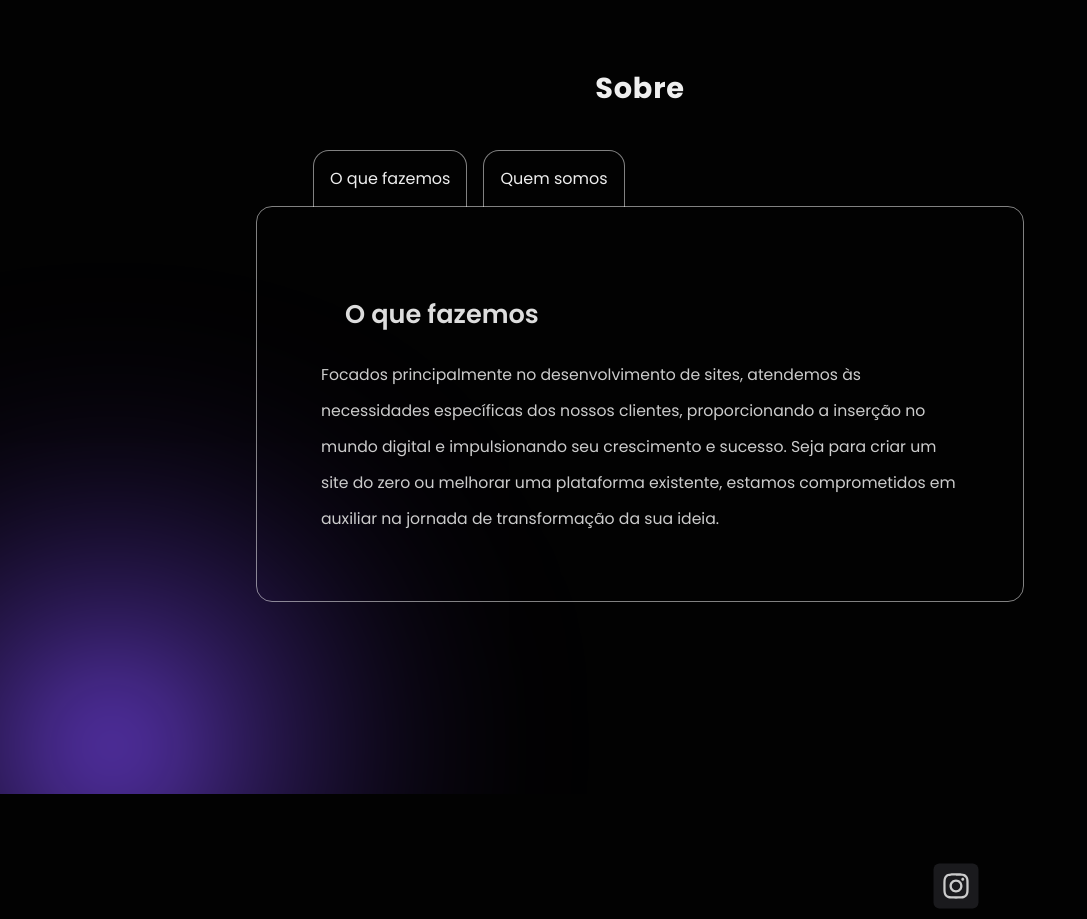
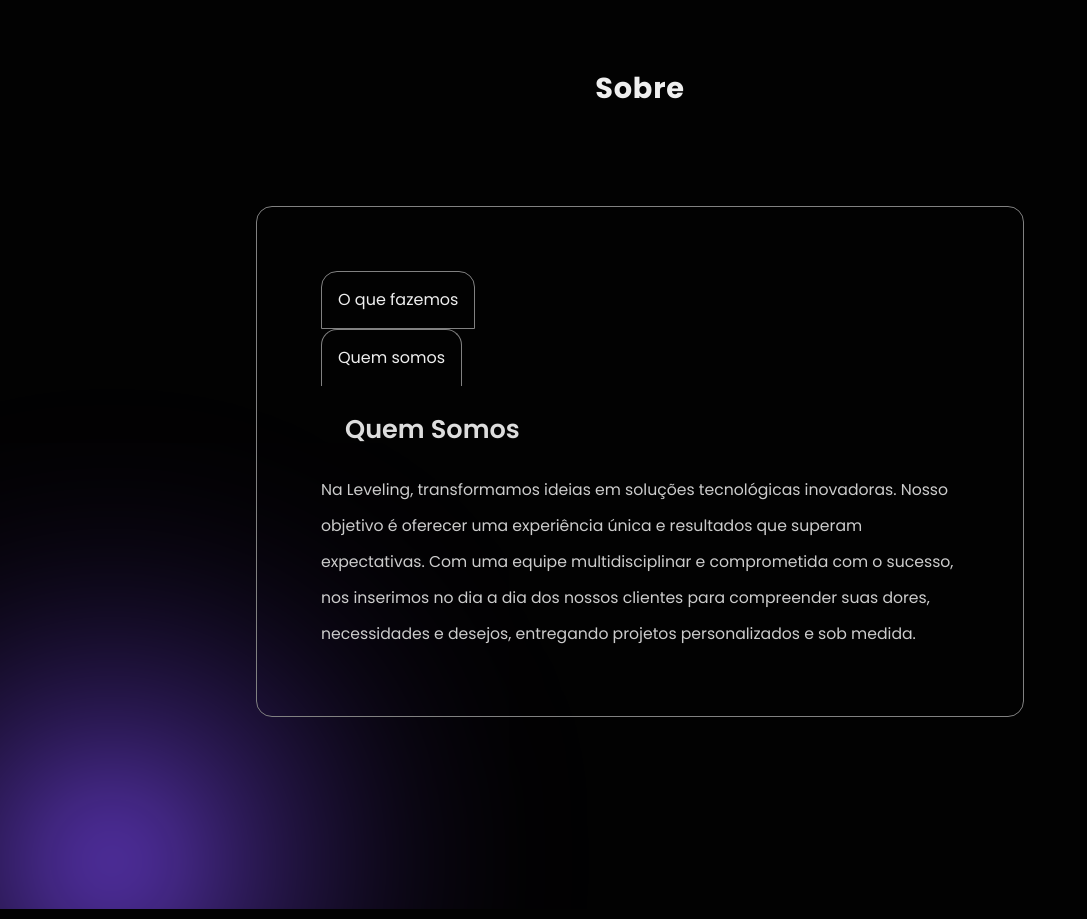
Before and after one commit to RenanlMelo/Leveling, a Next.js app: page / in a window 1280 px wide. Shown: the part 2860-3779 px from the top of the page, without its empty margins (0-1087 px from the left). Built offline with nearby package versions, Linux system fonts and the light colour scheme.

Commit message:
atualizando sobre

```diff
--- a/components/about/About.tsx
+++ b/components/about/About.tsx
@@ -1,22 +1,28 @@
 import { useState } from "react";
 
 export const About = () => {
-  const data1 = {
+  const content = {
+    quemSomos: {
       name: "Quem Somos",
       description:
         "Na Leveling, transformamos ideias em soluções tecnológicas inovadoras. Nosso objetivo é oferecer uma experiência única e resultados que superam expectativas. Com uma equipe multidisciplinar e comprometida com o sucesso, nos inserimos no dia a dia dos nossos clientes para compreender suas dores, necessidades e desejos, entregando projetos personalizados e sob medida.",
-  };
-
-  const data2 = {
+    },
+    oQueFazemos: {
       name: "O que fazemos",
       description:
         "Focados principalmente no desenvolvimento de sites, atendemos às necessidades específicas dos nossos clientes, proporcionando a inserção no mundo digital e impulsionando seu crescimento e sucesso. Seja para criar um site do zero ou melhorar uma plataforma existente, estamos comprometidos em auxiliar na jornada de transformação da sua ideia.",
+    },
   };
 
-  const [toggle, setToggle] = useState(false);
+  type ContentKey = "quemSomos" | "oQueFazemos";
+
+  const [currentContent, setCurrentContent] = useState<ContentKey>("quemSomos");
+
+  const handleToggle = (contentKey: ContentKey) => {
+    setCurrentContent(contentKey);
+  };
 
   return (
-    <>
     <section
       id="sobre"
       className="w-full flex flex-col justify-center items-center py-24"
@@ -25,24 +31,33 @@ export const About = () => {
         Sobre
       </h2>
       <div className="flex justify-center items-center px-[20vw] gap-x-32">
-          <div className="flex flex-col justify-start items-start h-full border border-white/50 p-16 rounded-2xl relative">
-            <div className="absolute top-0 left-10 -translate-y-full flex gap-x-4 p-4 pb-0">
-              <button onClick={() => setToggle(!toggle)} className="p-4 border border-b-0 border-white/50 rounded-2xl rounded-b-none text-[#eee]">
+        <div className="flex flex-col justify-start items-start h-full border-[#818181] border p-16 rounded-2xl relative">
+          <span
+            onClick={() => handleToggle("oQueFazemos")}
+            className={` cursor-pointer p-4 border border-[#818181] rounded-2xl rounded-b-none text-[#eee] ${
+              currentContent === "oQueFazemos"
+                ? "bg-[#020202] border-b-black"
+                : ""
+            }`}
+          >
             O que fazemos
-              </button>
-              <button onClick={() => setToggle(!toggle)} className="p-4 border border-b-0 border-white/50 rounded-2xl rounded-b-none text-[#eee]">
+          </span>
+          <span
+            onClick={() => handleToggle("quemSomos")}
+            className={`cursor-pointer p-4 border border-b-0 border-[#818181] rounded-2xl rounded-b-none text-[#eee] ${
+              currentContent === "quemSomos" ? "bg-[#020202]" : ""
+            }`}
+          >
             Quem somos
-              </button>
-            </div>
+          </span>
           <h3 className="text-[#ddd] text-[2vw] font-semibold whitespace-nowrap p-6">
-              {toggle ? data1.name : data2.name}
+            {content[currentContent].name}
           </h3>
           <p className="text-[calc(.6vw+8px)] leading-9 text-[#ccc]">
-              {toggle ? data1.description : data2.description}
+            {content[currentContent].description}
           </p>
         </div>
       </div>
     </section>
-    </>
   );
 };
```
Lines whose indentation alone changed are shown as unchanged.
